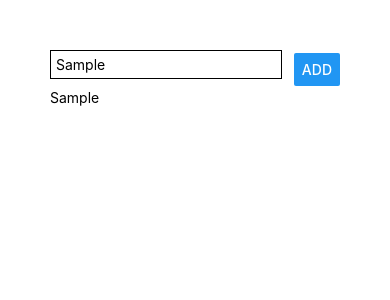
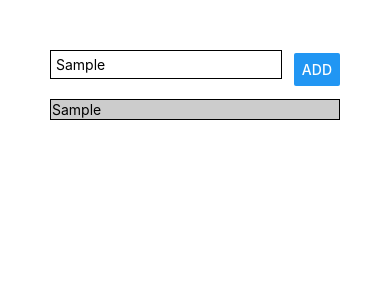
Before and after one commit to Collins33/Goals-reactnative, a React Native app: screen / in a window 390 px wide. Both pictures are taken after typing "Sample" into the empty fields and a click on the button "ADD". Shown: the top 300 px of the page. Built offline with nearby package versions, Linux system fonts and the light colour scheme.

Commit message:
Switch from Scrollview to Flatlist

```diff
--- a/App.js
+++ b/App.js
@@ -1,5 +1,5 @@
 import React, {useState} from 'react';
-import { StyleSheet, Text, View, TextInput, Button } from 'react-native';
+import { StyleSheet, Text, View, TextInput, Button, ScrollView, FlatList } from 'react-native';
 
 
 export default function App() {
@@ -12,10 +12,10 @@ export default function App() {
 
   // add the goal to the array of goals
   const addGoalHandler=()=>{
-    setCourseGoals(currentGoals => [...currentGoals, enteredGoal])
+    setCourseGoals(currentGoals => [...currentGoals, {key: Math.random().toString(), value: enteredGoal}])
   }
 
-  const {mainScreen, bodyContainer, inputContainer} = styles;
+  const {mainScreen, bodyContainer, inputContainer, listItems} = styles;
   return (
     <View style={mainScreen}>
       <View style={bodyContainer}>
@@ -28,11 +28,15 @@ export default function App() {
           title="ADD"
           onPress={addGoalHandler}/>
       </View>
-      <View>
-        {courseGoals.map((goal, id)=>
-          <Text key={id}>{goal}</Text>
+      <FlatList
+        data={courseGoals}
+        renderItem={itemData=>(
+          <View
+            style={listItems}>
+            <Text>{itemData.item.value}</Text>
+          </View>
         )}
-      </View>
+      />
     </View>
   );
 }
@@ -52,5 +56,12 @@ const styles = StyleSheet.create({
     marginBottom: 10,
     padding: 5,
     width: '80%'
+  },
+  listItems:{
+    padding: 1,
+    backgroundColor: '#ccc',
+    borderColor: 'black',
+    borderWidth: 1,
+    marginVertical: 10
   }
 });
```
